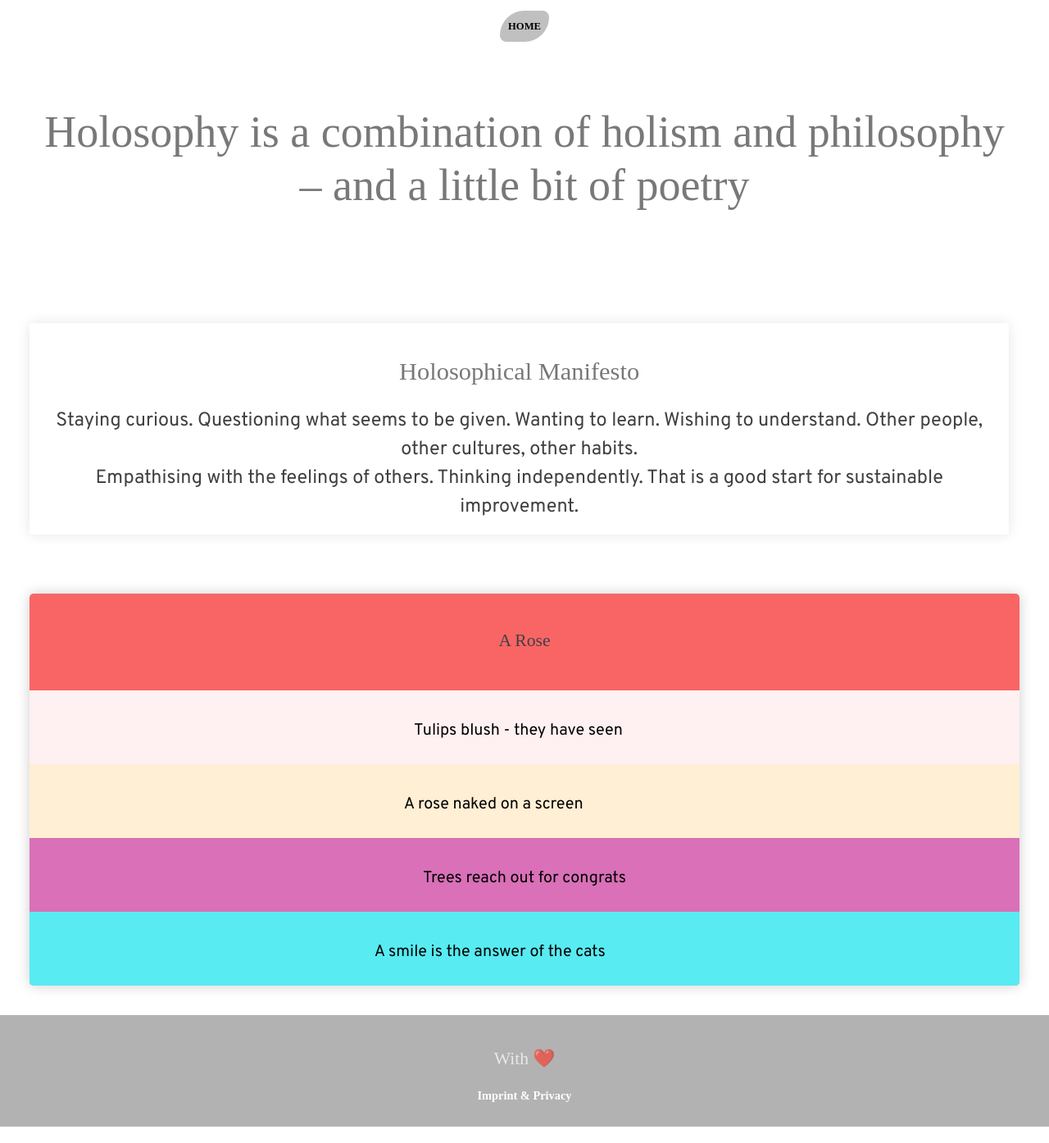
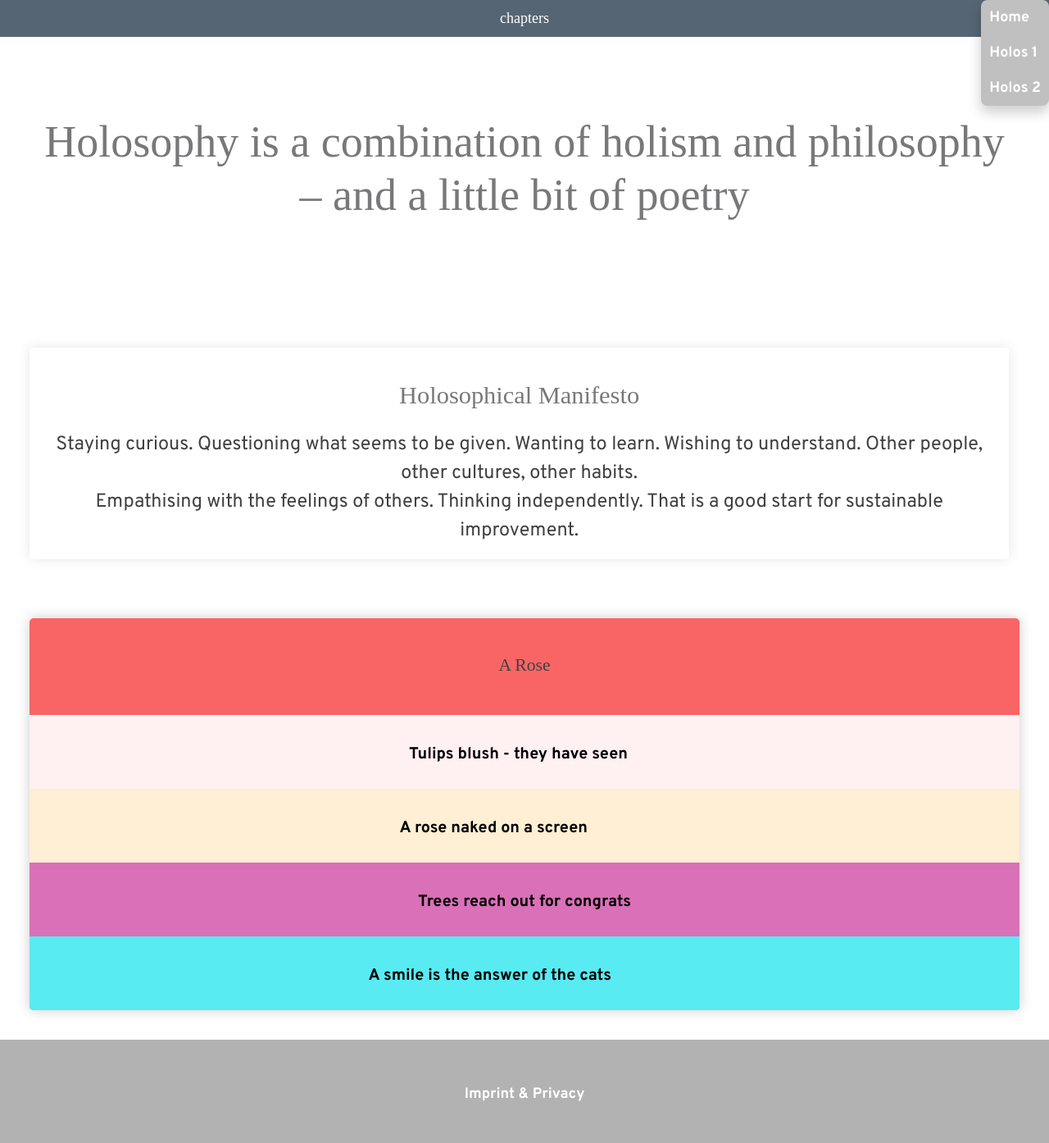
Before and after one commit to OtmarJe/Holosophie, a plain HTML site: page MyHolo2/next2.html in a window 1280 px wide. Shown: the whole page at 82% size. Drawn offline with nearby package versions, Linux system fonts and the light colour scheme; a script that the page names is missing; a web font is replaced by a local one.

Commit message:
nav bar added

```diff
--- a/MyHolo2/css/style.css
+++ b/MyHolo2/css/style.css
@@ -9,8 +9,12 @@ body {
   font-size: 18px;
 }
 
-h1, h2, h3, h4 {
+h2, h3, h4 {
   font-family: Chivo;
+}
+
+h1 {
+  font-family: Rubik;
 }
 
 h2 {
@@ -36,28 +40,93 @@ h4 {
   text-align: center;
 }
 
+/* dropdown menu */
+/* Style The Dropdown Button */
+.dropbtn {
+  background-color: #B2B2B2;
+  font-family: Chivo;
+  font-size: 1em;
+  text-decoration: none;
+  color: white;
+  padding: .5em;
+  border: none;
+  cursor: pointer;
+}
+
+/* The container <div> - needed to position the dropdown content */
+.dropdown {
+  position: relative;
+  display: grid;
+}
+
+/* Dropdown Content (Hidden by Default) */
+.dropdown-content {
+  display: none;
+  position: absolute;
+  right: 0;
+  background-color: none;
+  border-radius: 8px;
+  min-width: 3em;
+  box-shadow: 0px 8px 16px 0px rgba(0,0,0,0.2);
+  z-index: 1;
+}
+
+/* Links inside the dropdown */
+.dropdown-content a {
+  color: white;
+  padding: 8px 10px;
+  text-decoration: none;
+  display: block;
+}
+
+/* Change color of dropdown links on hover */
+.dropdown-content a:hover {
+  color: black;
+  background-color: lightgrey
+  border-radius: 10px;
+}
+
+/* Show the dropdown menu on hover */
+.dropdown:hover .dropdown-content {
+  display: block;
+  background-color: silver;
+}
+
+/* Change the background color of the dropdown button when the dropdown content is shown */
+.dropdown:hover .dropbtn {
+  background-color: #566573;
+}
+
+
+/* my home btn */
+
 .homeBtn {
-  color: black !important;
+  color: white !important;
   font-family: Chivo;
   font-size: .7em;
-  text-transform: uppercase;
   text-decoration: none;
-  background: silver;
+  background: #B2B2B2;
   padding: 10px;
-  border-radius: 30px 8px;
+  border-radius: 45px 13px;
   display: inline-block;
-  border: none;
+  border-style: solid;
+  border-color: darkgrey;
   transition: all 0.4s ease 0s;
   margin-top: 1em;
 }
 
 .homeBtn:hover {
   text-decoration: none;
+  background-color: red;
+  border-style: solid;
+  border-color: red;
   text-shadow: 0px 0px 6px rgba(255, 255, 255, 1);
   -webkit-box-shadow: 0px 5px 30px -10px rgba(0,0,0,0.57);
   -moz-box-shadow: 0px 5px 30px -10px rgba(0,0,0,0.57);
   transition: all 0.4s ease 0s;
 }
+
+/* end my home btn */
 
 a {
   color: #B2B2B2;
@@ -105,7 +174,7 @@ p {
 .box5 {
   background-size: cover;
   background-position: center;
-  padding: 3em 0;
+  padding: 4em 0;
 }
 
 .banner {
@@ -132,13 +201,22 @@ p {
   font-size: 24px;
 }
 
+.container {
+  display: flex;
+  justify-content: center;
+  align-items: center;
+  width: auto;
+  height: 4em;
+  margin-top: 0em;
+}
+
 .container1 {
   display: flex;
   justify-content: center;
   align-items: center;
   width: auto;
   height: 8em;
-  margin-top: 2em;
+  margin-top: 0em;
 }
 
 .container2 {
@@ -210,6 +288,7 @@ p {
 .btn-impress:hover {
   color: grey;
 }
+
 
 .jumpto {
   font-family: Chivo;
@@ -287,14 +366,35 @@ p {
 
 .footer {
   background: #B2B2B2;
-  text-align: center;
-  padding: 24px 0;
+  align-content: center;
+  padding-top: 1.4em;
+  padding-bottom: 1em;
+  height: 7em;
 }
 
-.footer h3 {
-  font-size: 1.2em;
+.footer-allP {
+  background-color: #B2B2B2;
+  width: 100%;
+  color: white;
+  text-align: center;
+  text-decoration: none;
+  transition: .3s;
+}
+
+.footer-allP:hoover {
   color: white;
 }
+
+.footer-impress {
+  font-family: Chivo;
+  font-size: 0.8em;
+  color: white;
+}
+
+.footer-impress:hoover {
+  color: white;
+}
+
 
 /* New media queries */
 @media (max-width: 800px) {
@@ -339,8 +439,8 @@ p {
   .banner h2 {
     font-size: 2.2em;
   }
-  .box4 {
-
+  .containerAnimate {
+    font-size: 0.9em;
   }
 }
 
@@ -375,6 +475,9 @@ p {
   .banner h2 {
     font-size: 2em;
   }
+  .containerAnimate {
+    font-size: 0.8em;
+  }
 }
 
 /********** Extra small devices only **********/
@@ -402,11 +505,14 @@ p {
   flex-flow: wrap;
   }
   .banner h1 {
-    font-size: 3em;
+    font-size: 4em;
     margin: 0;
   }
   .banner h2 {
     font-size: 1.9em;
+  }
+  .containerAnimate {
+    font-size: 0.6em;
   }
 }
 
@@ -453,10 +559,11 @@ p {
 
 .containerAnimate {
   width: 100%;
-  height: 6em;
+  height: 7em;
   font-family: Chivo;
+  font-size: 0.9em;
   color: white;
-  padding-top: 1.5em;
+  padding-top: 2em;
   padding-bottom: 1em;
   text-align: center;
   justify-content: center;
@@ -526,6 +633,7 @@ p {
   width: auto;
   height: 5em;
   font-family: Overpass;
+  font-weight: bold;
   font-size: 1.1em;
   color: black;
   display: flex;
@@ -571,6 +679,7 @@ p {
   width: auto;
   height: 5em;
   font-family: Overpass;
+  font-weight: bold;
   font-size: 1.1em;
   color: black;
   display: flex;
@@ -616,6 +725,7 @@ p {
   width: auto;
   height: 5em;
   font-family: Overpass;
+  font-weight: bold;
   font-size: 1.1em;
   color: black;
   display: flex;
@@ -661,6 +771,7 @@ p {
   width: auto;
   height: 5em;
   font-family: Overpass;
+  font-weight: bold;
   font-size: 1.1em;
   color: black;
   display: flex;
--- a/MyHolo2/next2.html
+++ b/MyHolo2/next2.html
@@ -16,9 +16,14 @@
 </head>
 <body>
 
-<div class="button_cont" align="center"><a class="homeBtn" href="index.html" target="_blank" rel="nofollow noopener">Home</a>
-</div>
-
+  <div class="dropdown">
+    <button class="dropbtn">chapters</button>
+    <div class="dropdown-content">
+      <a href="index.html">Home</a>
+      <a href="next1.html">Holos 1</a>
+      <a href="next2.html">Holos 2</a>
+    </div>
+  </div>
   <!-- Banner section -->
 <div class="box5">
   <div class="banner">
@@ -79,8 +84,7 @@
   <!-- Footer section -->
   <div class="footer">
     <div class="container">
-      <h3>With ❤️</h3>
-        <a href="https://otmarjenner.de/home/impressum-datenschutz/" target="_blank" class="btn-impress">Imprint & Privacy</a>
+        <a href="https://otmarjenner.de/home/impressum-datenschutz/" target="_blank" class="footer-allP">Imprint & Privacy</a>
     </div>
   </div>
  <!-- Javascript canvas below Footer  -->
```
Also changed, not shown: MyHolo2/index.html (+10 -4 lines), MyHolo2/next1.html (+10 -4 lines).
